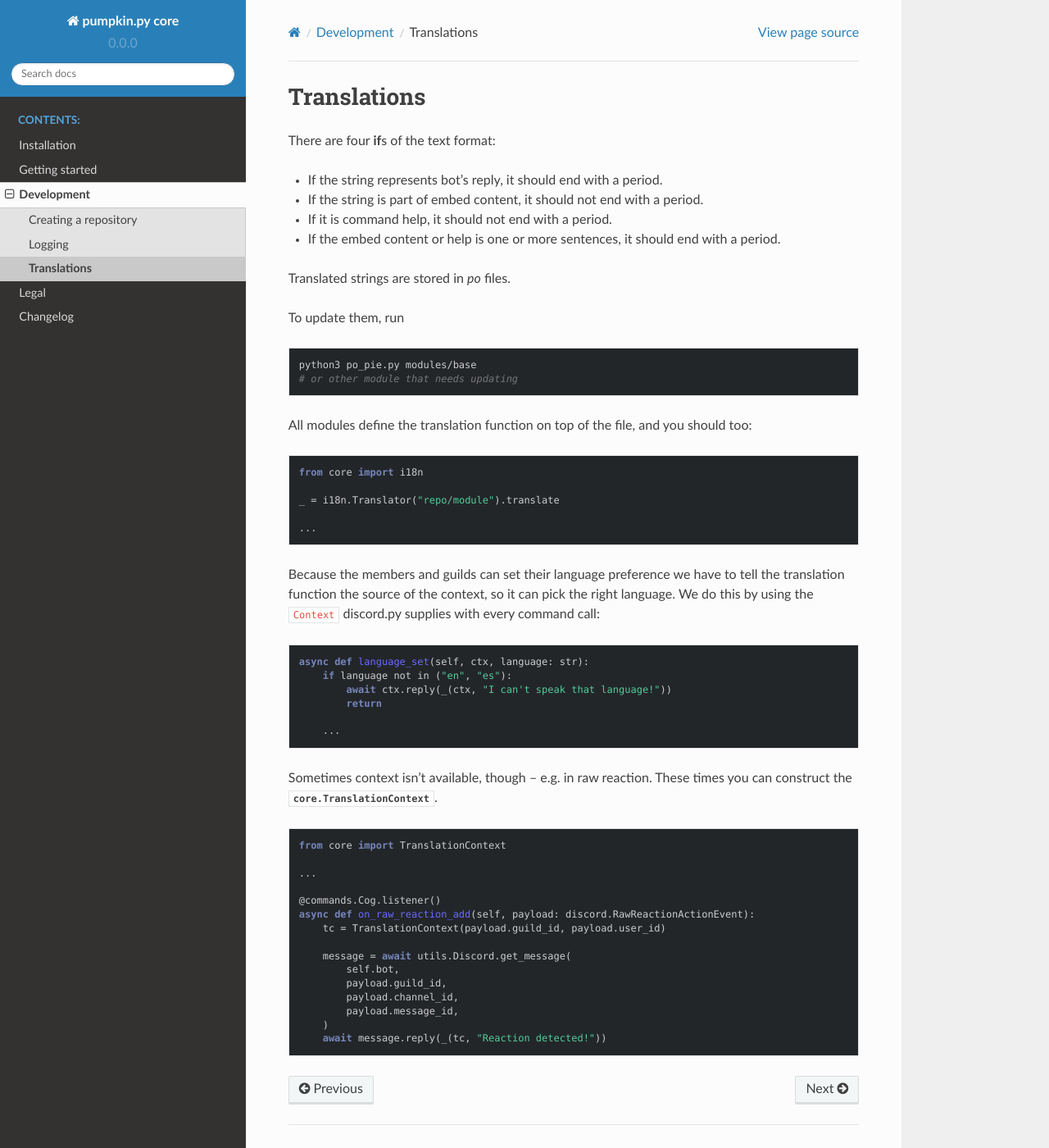
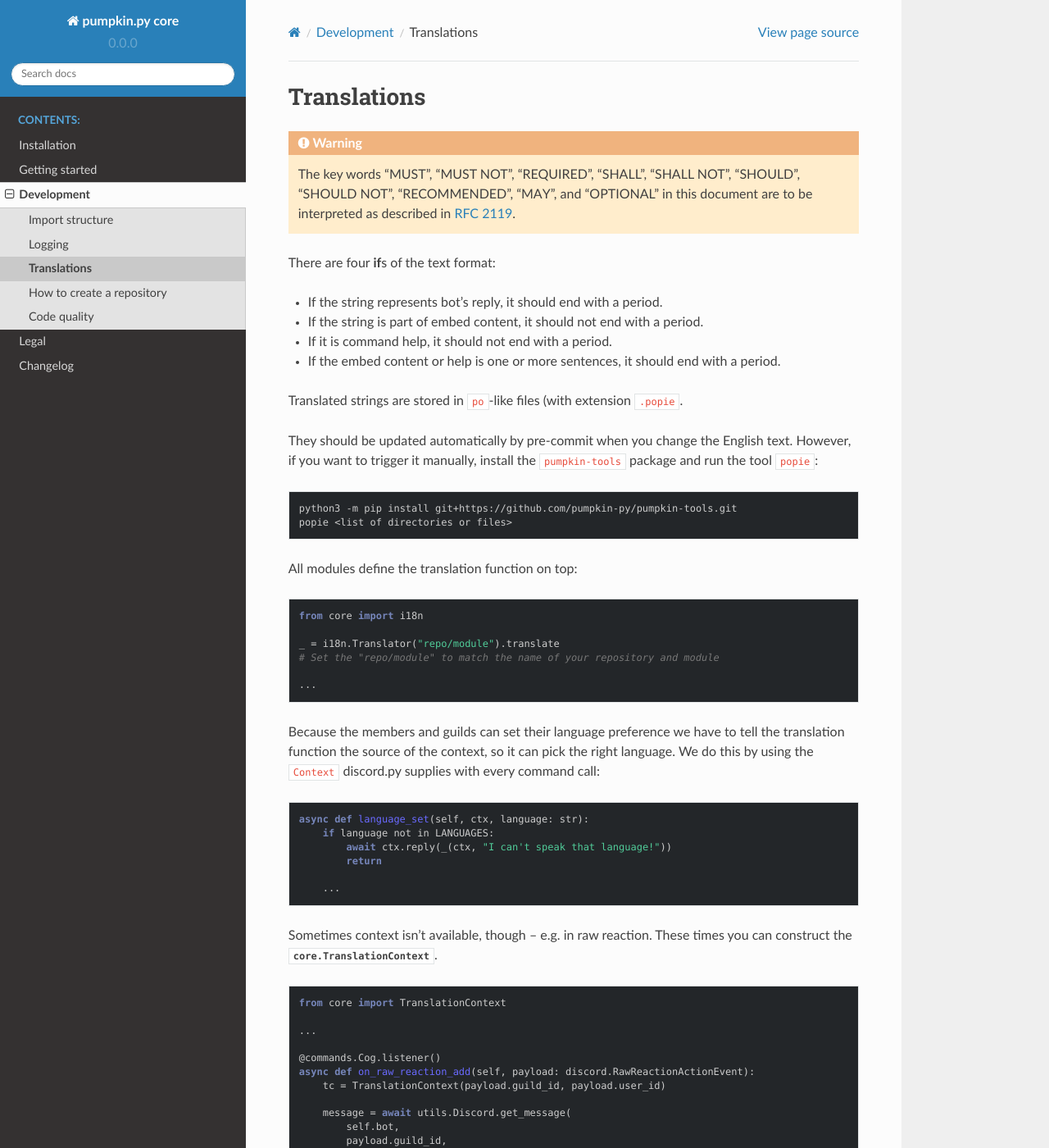
Before and after one commit to pumpkin-py/pumpkin-py, a Sphinx documentation site: the page built from docs/development/translations.rst, in a window 1280 px wide and 1400 px high. Shown: the whole window at 82% size. Built offline with Sphinx 7.4.7 and the Read the Docs theme 2.0.0, drawn with Linux system fonts in a browser that asks for light colours; pages that are not in the unit, such as notebooks, are missing from menus.

```diff
--- /dev/null
+++ b/docs/development/_rfc_notice.rst
@@ -0,0 +1,3 @@
+.. warning::
+
+	The key words "MUST", "MUST NOT", "REQUIRED", "SHALL", "SHALL NOT", "SHOULD", "SHOULD NOT", "RECOMMENDED",  "MAY", and "OPTIONAL" in this document are to be interpreted as described in `RFC 2119 <https://tools.ietf.org/html/rfc2119>`_.
--- a/docs/development/logging.rst
+++ b/docs/development/logging.rst
@@ -1,5 +1,7 @@
 Logging
 =======
+
+.. include:: _rfc_notice.rst
 
 There are two log targets: the bot one and a guild one. You, as a developer, will most likely be using the Guild logger -- all the logs send to it will be contained only in the guild (and the hosting server); the Bot logs are distributed to all guilds the pumpkin.py instance is connected to.
 
--- a/docs/development/translations.rst
+++ b/docs/development/translations.rst
@@ -1,5 +1,7 @@
 Translations
 ============
+
+.. include:: _rfc_notice.rst
 
 There are four **if**\ s of the text format:
 
@@ -8,22 +10,23 @@ There are four **if**\ s of the text format:
 - If it is command help, it should not end with a period.
 - If the embed content or help is one or more sentences, it should end with a period.
 
-Translated strings are stored in `po` files.
+Translated strings are stored in ``po``-like files (with extension ``.popie``.
 
-To update them, run
+They should be updated automatically by pre-commit when you change the English text. However, if you want to trigger it manually, install the ``pumpkin-tools`` package and run the tool ``popie``:
 
 .. code-block:: bash
 
-	python3 po_pie.py modules/base
-	# or other module that needs updating
+	python3 -m pip install git+https://github.com/pumpkin-py/pumpkin-tools.git
+	popie <list of directories or files>
 
-All modules define the translation function on top of the file, and you should too:
+All modules define the translation function on top:
 
 .. code-block:: python3
 
 	from core import i18n
 
 	_ = i18n.Translator("repo/module").translate
+	# Set the "repo/module" to match the name of your repository and module
 
 	...
 
@@ -32,7 +35,7 @@ Because the members and guilds can set their language preference we have to tell
 .. code-block:: python3
 
 	async def language_set(self, ctx, language: str):
-	    if language not in ("en", "es"):
+	    if language not in LANGUAGES:
 	        await ctx.reply(_(ctx, "I can't speak that language!"))
 	        return
 
```
Also changed, not shown: CONTRIBUTING.md (deleted, +0 -147 lines), README.md (+4 -2 lines), docs/development/imports.rst (added, +42 -0 lines), docs/development/index.rst (+22 -2 lines), docs/development/repository.rst (+3 -5 lines).
